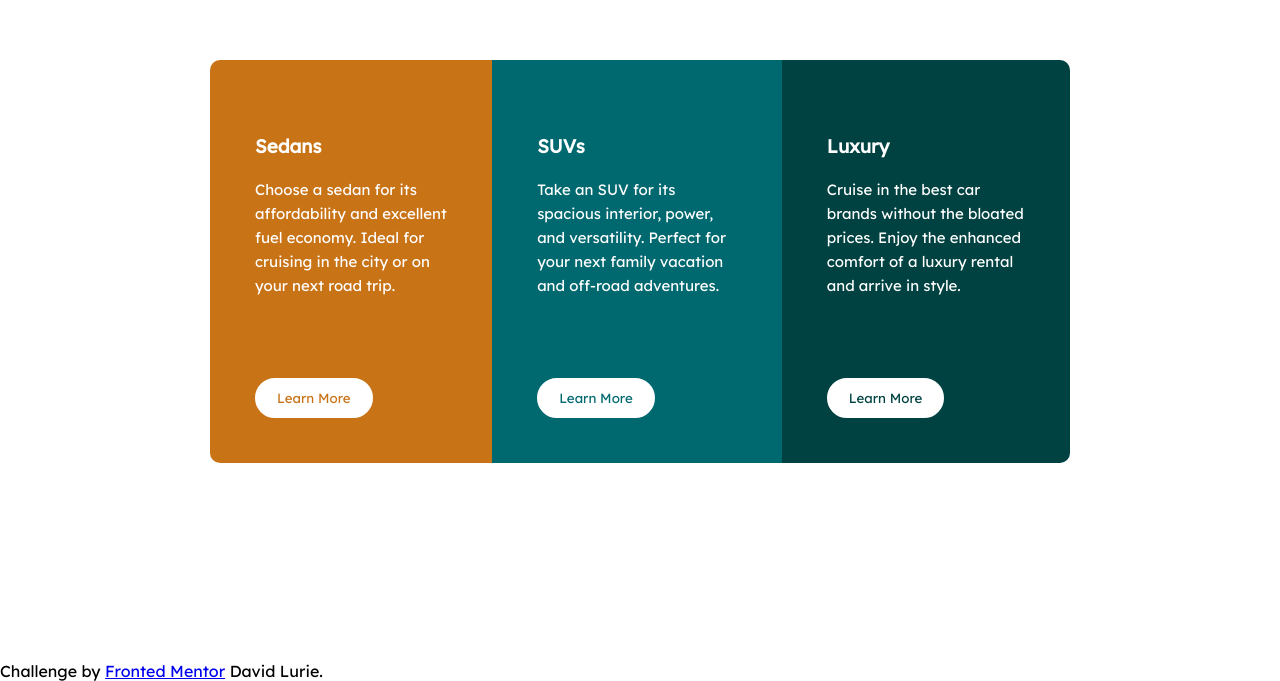
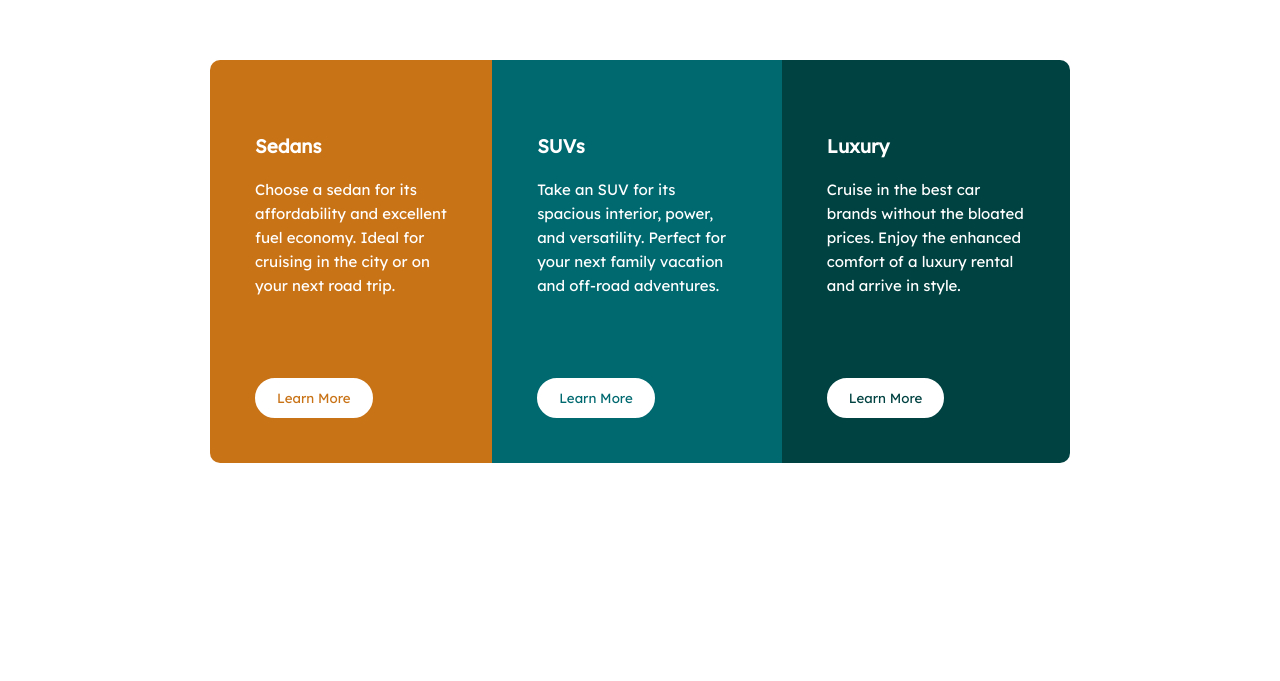
Before and after one commit to DavidLur/3-column-preview-card-component, a plain HTML site: page index.html in a window 1280 px wide. Shown: the part 139-820 px from the top of the page. Drawn offline with Linux system fonts and the light colour scheme.

Commit message:
Update index.html

```diff
--- a/index.html
+++ b/index.html
@@ -46,14 +46,5 @@
                       </div>
                     </div>
 
-                    <div class="atribution">
-                      Challenge by
-                      <a href="https://www.frontendmentor.io?ref=challenge" target="_blank">Fronted Mentor</a>
-                      <a> David Lurie</a>.
-                      </div>
-                      </body>
-                      </html>
-
-
-
-    </body>
+                </body>
+                </html>
```
